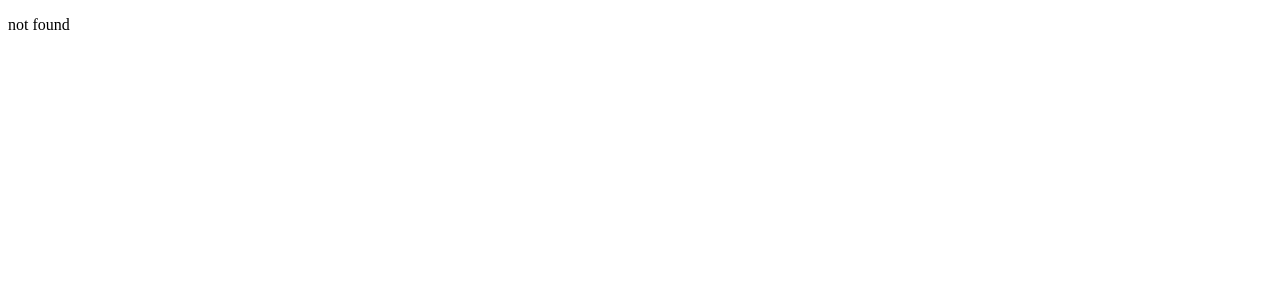
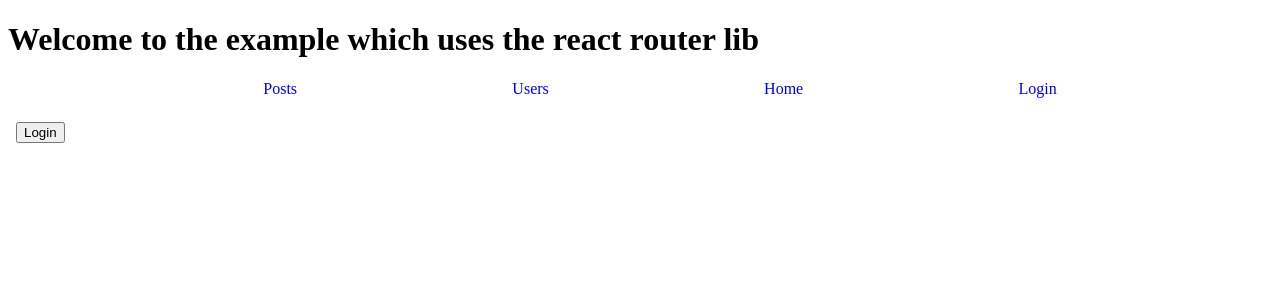
Before and after one commit to abdulinv/renderpropsSample, a React (Create React App) app: page /login in a window 1280 px wide. Before the commit this address had no page. Shown: the top 300 px of the page. Built offline with nearby package versions, Linux system fonts and the light colour scheme.

Commit message:
Added protected routes

```diff
--- /dev/null
+++ b/src/Login.js
@@ -0,0 +1,18 @@
+import { useDispatch, useSelector } from "react-redux";
+import { login, logout } from "./redux/UserSlice";
+
+export default function Login() {
+  const dispatch = useDispatch();
+  const loginStatus = useSelector((state) => state.users.isLoggedIn);
+  return (
+    <>
+      <button
+        onClick={() => {
+          dispatch(loginStatus ? logout() : login());
+        }}
+      >
+        {loginStatus ? "Logout" : "Login"}
+      </button>
+    </>
+  );
+}
--- a/src/RootLayout.js
+++ b/src/RootLayout.js
@@ -12,6 +12,10 @@ const navItems = [
   {
     title: "Home",
     to: "/",
+  },
+  {
+    title: "Login",
+    to: "/login",
   },
 ];
 export function Layout() {
--- /dev/null
+++ b/src/hoc/withProtectedRoutes.js
@@ -0,0 +1,13 @@
+import { useSelector } from "react-redux";
+
+export function withProtected(Comp) {
+  return (props) => {
+    const status = useSelector((state) => state.users.isLoggedIn);
+    if (!status) return <p>You must login to see this section</p>;
+    return (
+      <>
+        <Comp />
+      </>
+    );
+  };
+}
--- a/src/index.js
+++ b/src/index.js
@@ -7,9 +7,13 @@ import { store } from "./store";
 import { RouterProvider, createBrowserRouter } from "react-router-dom";
 import { Layout } from "./RootLayout";
 import { PostsMain } from "./PostsMain";
+import Login from "./Login";
+import { withProtected } from "./hoc/withProtectedRoutes";
+import { protectedLoader } from "./utils/auth";
 
 const rootElement = document.getElementById("root");
 const root = createRoot(rootElement);
+const ProtectedPosts = withProtected(PostsMain);
 const router = createBrowserRouter([
   {
     path: "/",
@@ -18,11 +22,15 @@ const router = createBrowserRouter([
     children: [
       {
         path: "/posts",
-        element: <PostsMain />,
+        element: <ProtectedPosts />,
       },
       {
         index: true,
         element: <p> This is starting page . You can switch over nav items</p>,
+      },
+      {
+        path: "/login",
+        element: <Login />,
       },
     ],
   },
--- /dev/null
+++ b/src/redux/UserSlice.js
@@ -0,0 +1,23 @@
+import { createSlice } from "@reduxjs/toolkit";
+import Login from "../Login";
+
+const initialState = {
+  isLoggedIn: false,
+};
+
+const UserSlice = createSlice({
+  name: "users",
+  initialState,
+  reducers: {
+    login(state) {
+      state.isLoggedIn = true;
+    },
+    logout(state) {
+      state.isLoggedIn = false;
+    },
+  },
+});
+
+export const { login, logout } = UserSlice.actions;
+
+export default UserSlice.reducer;
--- a/src/store.js
+++ b/src/store.js
@@ -4,12 +4,14 @@ import SampleSlice2 from "./redux/SampleSlice2";
 import createSagaMiddleware, { runSaga } from "redux-saga";
 import postRedcer from "./redux/postSlice";
 import { WatchPosts } from "./saga/postsSaga";
+import userReducer from "./redux/UserSlice";
 const sagaMiddleware = createSagaMiddleware();
 export const store = configureStore({
   reducer: {
     sample1: sampleReducer,
     sample2: SampleSlice2,
     posts: postRedcer,
+    users: userReducer,
   },
   middleware: (getDefaultMiddlware) =>
     getDefaultMiddlware().concat([sagaMiddleware]),
--- /dev/null
+++ b/src/utils/auth.js
@@ -0,0 +1,7 @@
+import { store } from "../store";
+
+export function protectedLoader() {
+  const status = store.getState().users.isLoggedIn;
+  if (!status) return null;
+  return true;
+}
```
